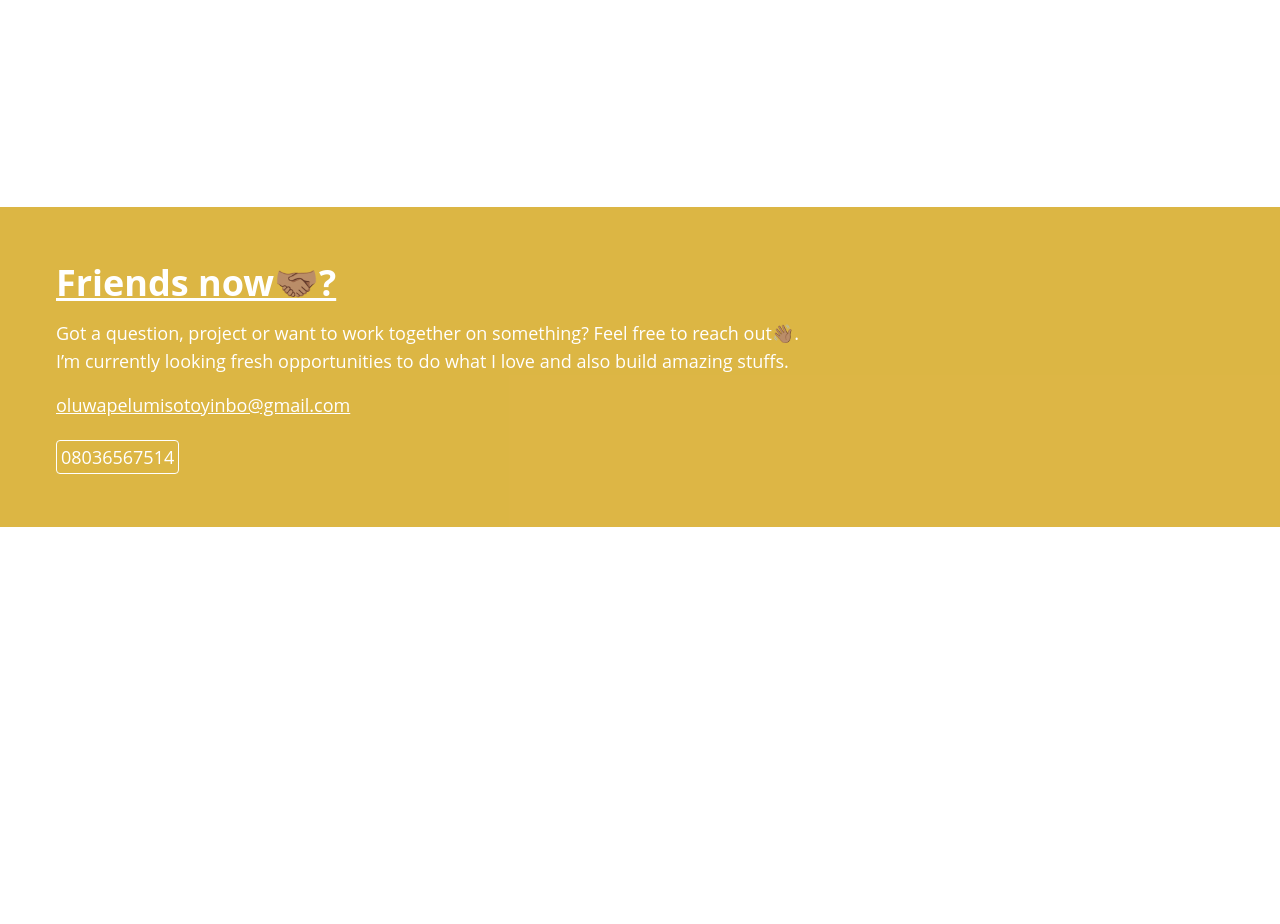
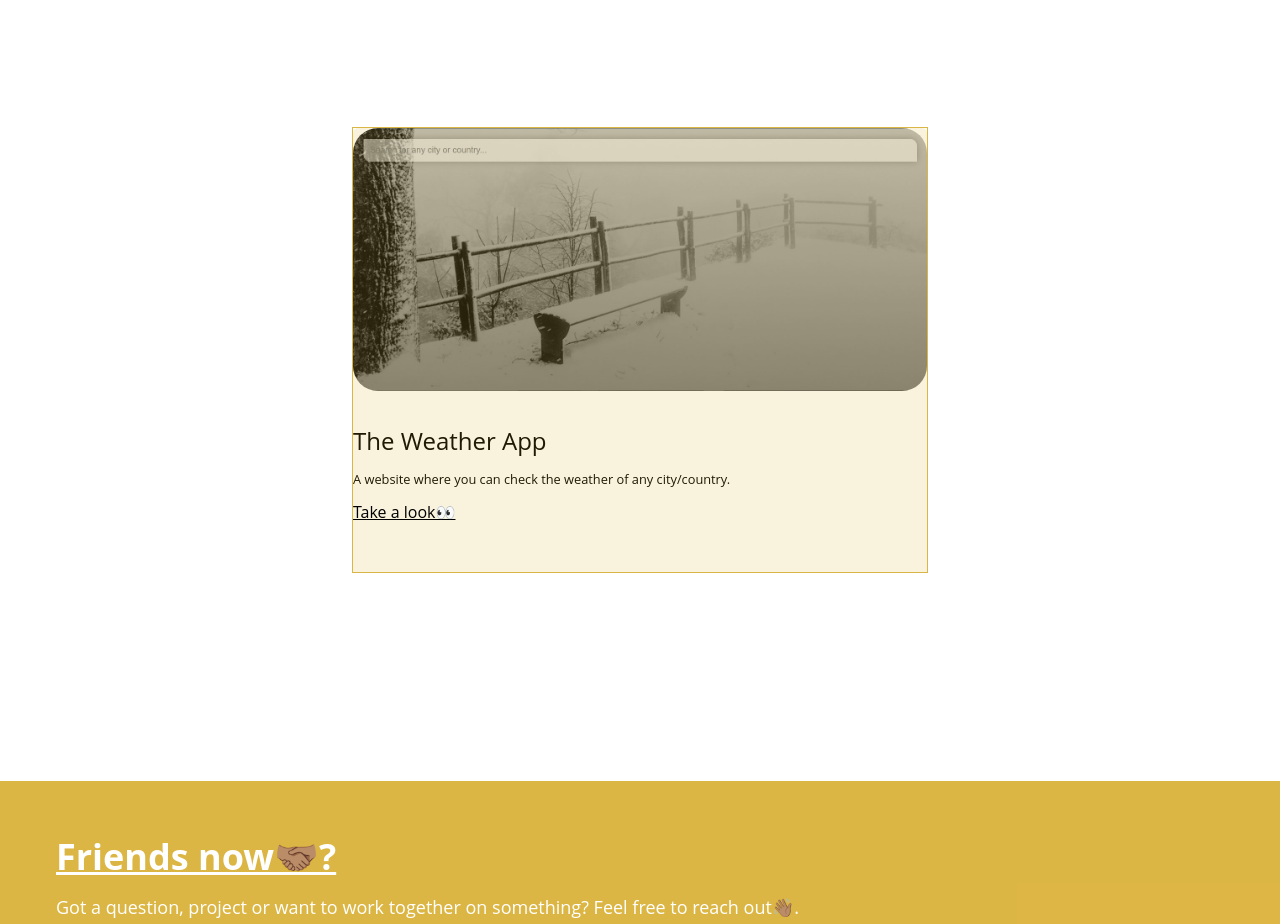
Before and after one commit to Izcomayana/portfolio, a React (Create React App) app: page / in a window 1280 px wide. Shown: the part 3690-4614 px from the top of the page. Before the commit the page ends 4217 px from the top, so only its background shows below. Built offline with nearby package versions, Linux system fonts and the light colour scheme.

Commit message:
adding another project

```diff
--- a/src/App.js
+++ b/src/App.js
@@ -17,6 +17,7 @@ import react from "./assets/images/react.svg"
 import movieApp from "./assets/images/movie-app-preview.jpg"
 import asalytics from "./assets/images/asalytics-preview.jpg"
 import angular from "./assets/images/angular-contributors-preview.jpg"
+import weather from "./assets/images/weather-app-preview.jpg"
 
 function App() {
   const [toggleDarkmode, setToggleDarkmode] = useState(false)
@@ -127,6 +128,12 @@ function App() {
                   <p>A github data fetching platform.</p>
                   <a href="https://angular-repo-contributors.vercel.app/">Take a look👀</a>
                 </div>
+                <div className='project dark:text-[#bbbbbb] sm:w-pw'>
+                  <img src={weather} alt="" />
+                  <h3>The Weather App</h3>
+                  <p>A website where you can check the weather of any city/country.</p>
+                  <a href="https://mayana-weather-app.vercel.app/">Take a look👀</a>
+                </div>
               </div>
             </div>
           </body>
```
Also changed, not shown: src/assets/images/weather-app-preview.jpg (added).
